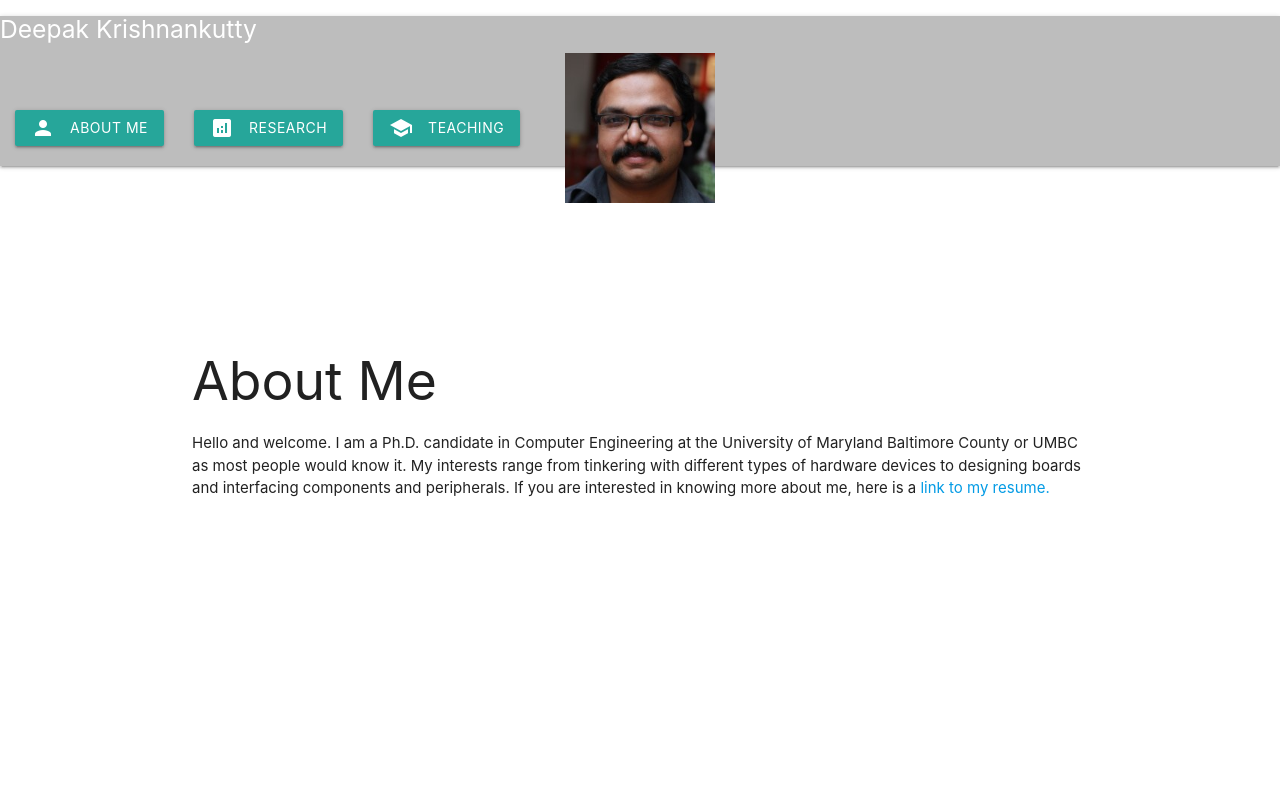
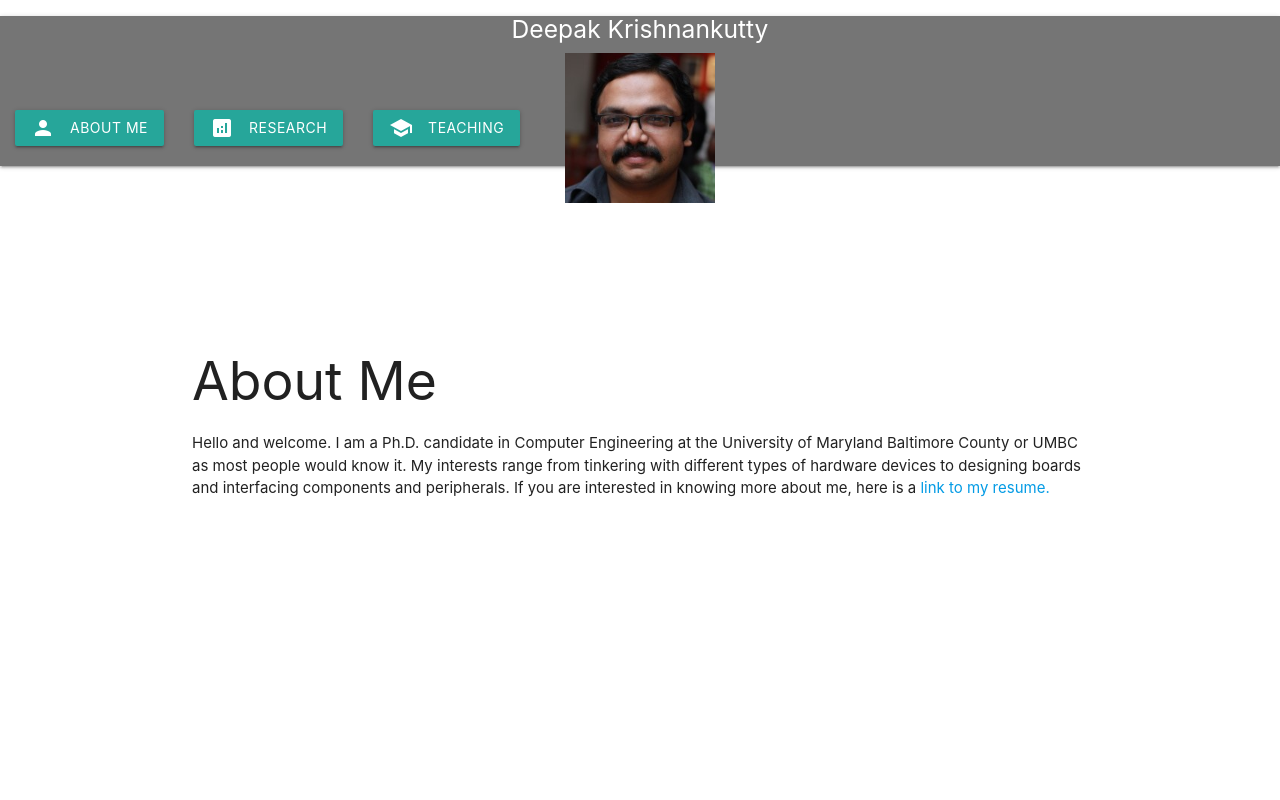
Before and after one commit to deepakk0/deepakk0.github.io, a plain HTML site: page index.html in a window 1280 px wide. Shown: the top 800 px of the page. Drawn offline with Linux system fonts and the light colour scheme.

Commit message:
Update index.html

```diff
--- a/index.html
+++ b/index.html
@@ -23,8 +23,7 @@
 
   <!-- Navigation -->
   <nav>
-    <div class="nav-wrapper grey lighten-1 py-lg-5">
-      <div style="width:max-width; margin:0 auto;">
+    <div class="nav-wrapper center grey darken-1 py-lg-5">
         <div>
           <span class="navbar-text"><h5>Deepak Krishnankutty</h5></span>
         </div>
@@ -36,7 +35,6 @@
             <li><a class="waves-effect btn" href="#Teaching">Teaching <i class="material-icons left">school</i></a></li>
           </ul>
         </div>
-      </div>
     </div>
   </nav>
 
```
